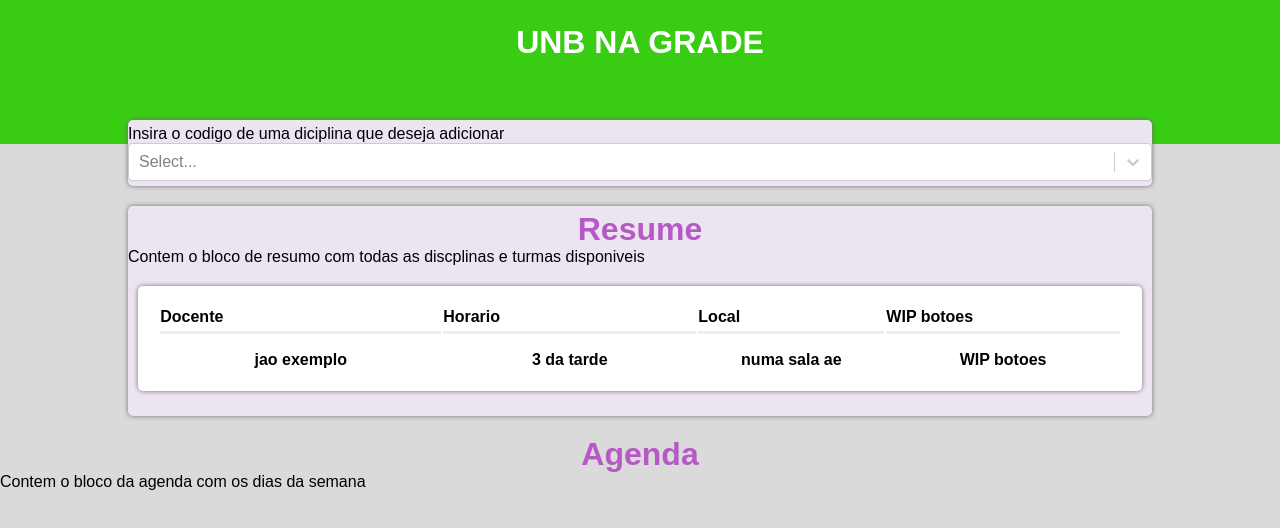
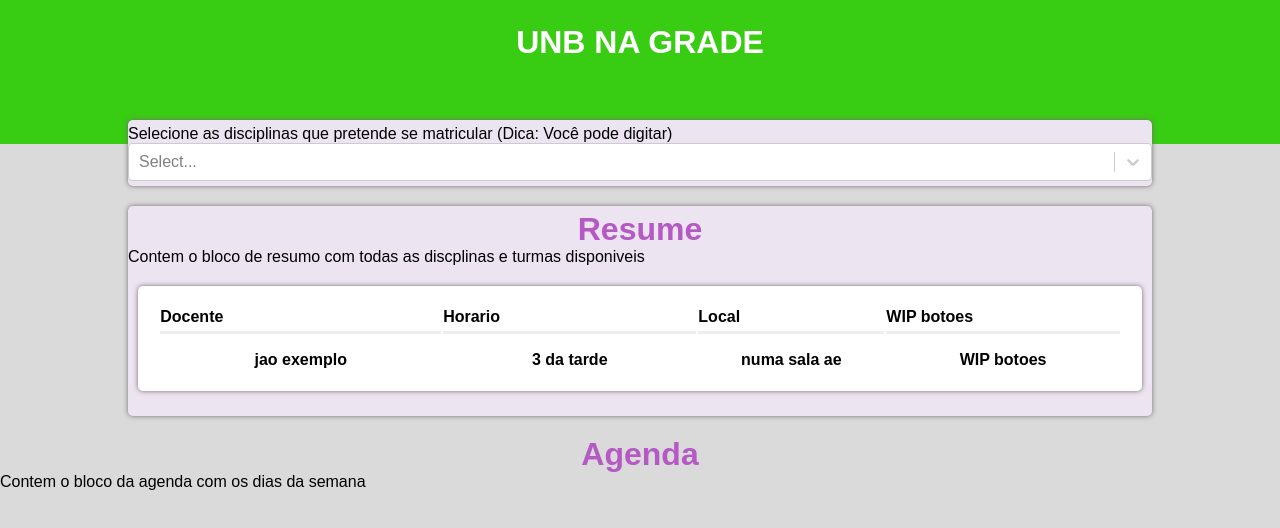
Before and after one commit to l-ricardo/UnBNaGrade, a Next.js app in the folder application/: page / in a window 1280 px wide. Shown: the top 528 px of the page. Built offline with nearby package versions, Linux system fonts and the light colour scheme.

Commit message:
descrevendo melhor novo comportamento do dropdown

```diff
--- a/application/src/components/Form.jsx
+++ b/application/src/components/Form.jsx
@@ -4,7 +4,7 @@
 export default function Form(){
     return (
     <div className={styles.caixote}>
-        <label>Insira o codigo de uma diciplina que deseja adicionar</label>
+        <label>Selecione as disciplinas que pretende se matricular (Dica: Você pode digitar) </label>
         <CaixaSelecao/>
     </div>
     )
```
